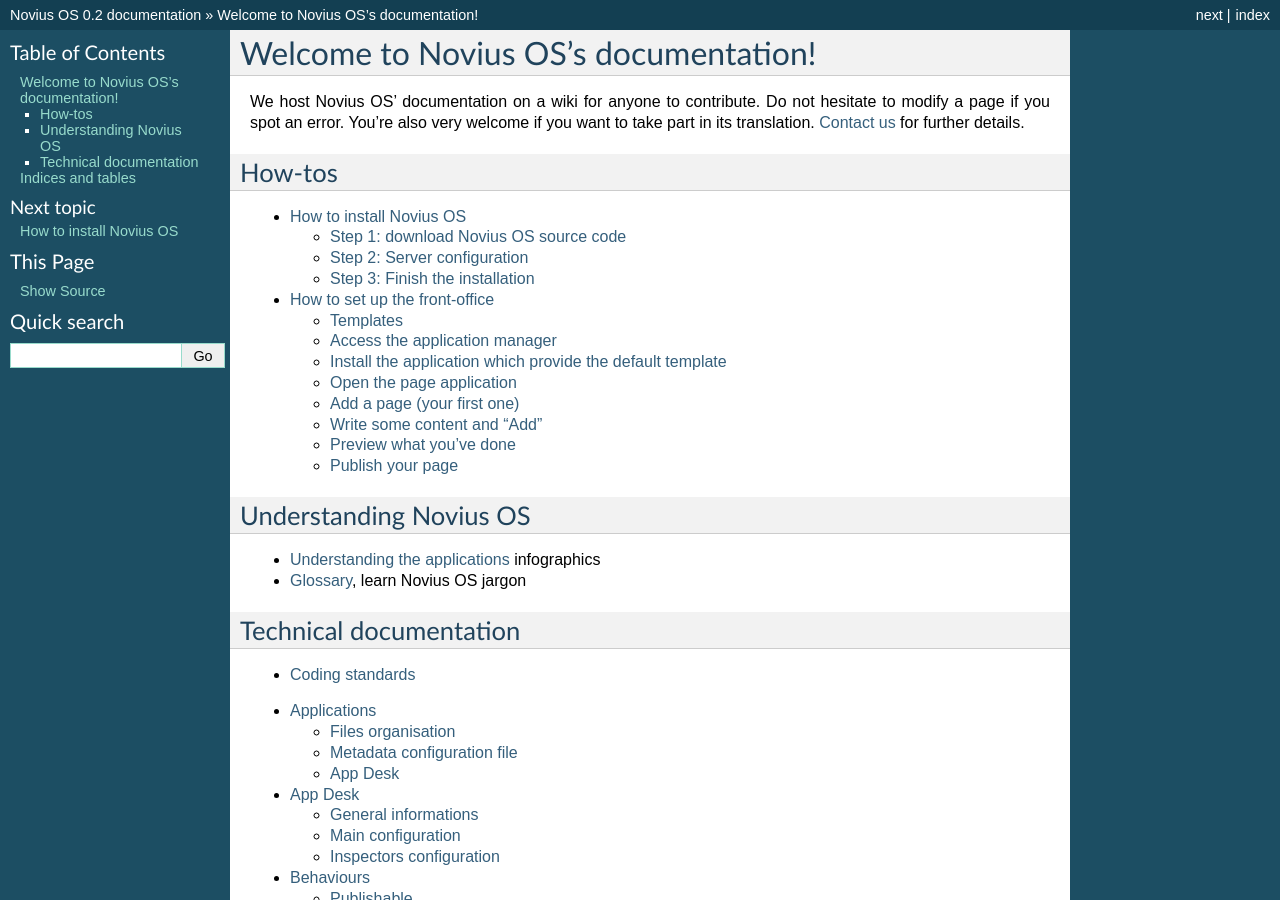
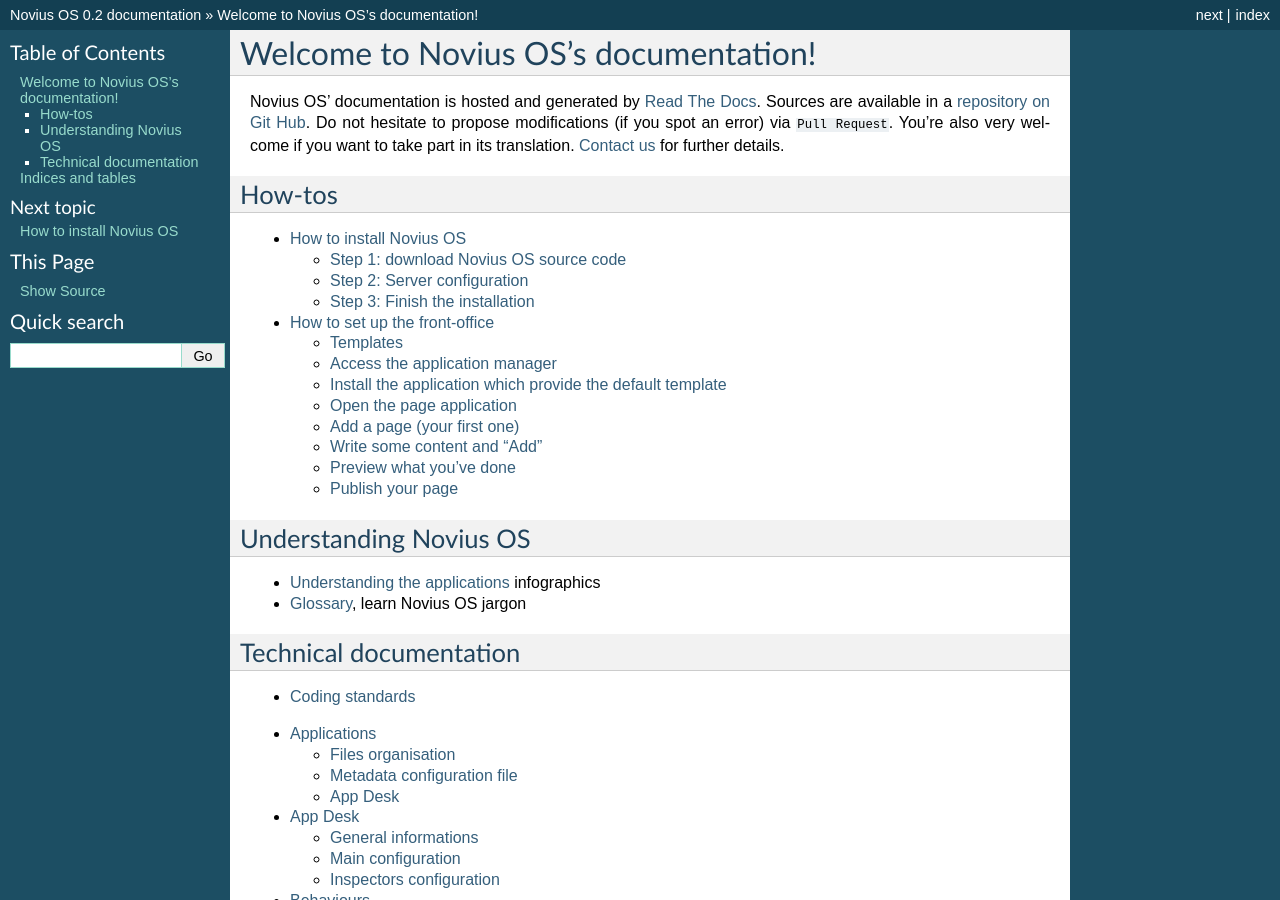
Before and after one commit to Meroje/documentation-en, a Sphinx documentation site: the page built from source/index.rst, in a window 1280 px wide and 900 px high. Built offline with Sphinx 7.4.7, drawn with Linux system fonts in a browser that asks for light colours.

Commit message:
Change intro message

```diff
--- a/source/index.rst
+++ b/source/index.rst
@@ -1,7 +1,10 @@
 Welcome to Novius OS's documentation!
 =====================================
 
-We host Novius OS' documentation on a wiki for anyone to contribute. Do not hesitate to modify a page if you spot an error. You're also very welcome if you want to take part in its translation. `Contact us <http://www.novius-os.org/en/more-info/contacts.html>`_ for further details.
+Novius OS' documentation is hosted and generated by `Read The Docs <http://readthedocs.org/>`_.
+Sources are available in a `repository on Git Hub <https://github.com/novius-os/documentation-en>`_.
+Do not hesitate to propose modifications (if you spot an error) via ``Pull Request``.
+You're also very welcome if you want to take part in its translation. `Contact us <http://www.novius-os.org/en/more-info/contacts.html>`_ for further details.
 
 How-tos
 -------
```
